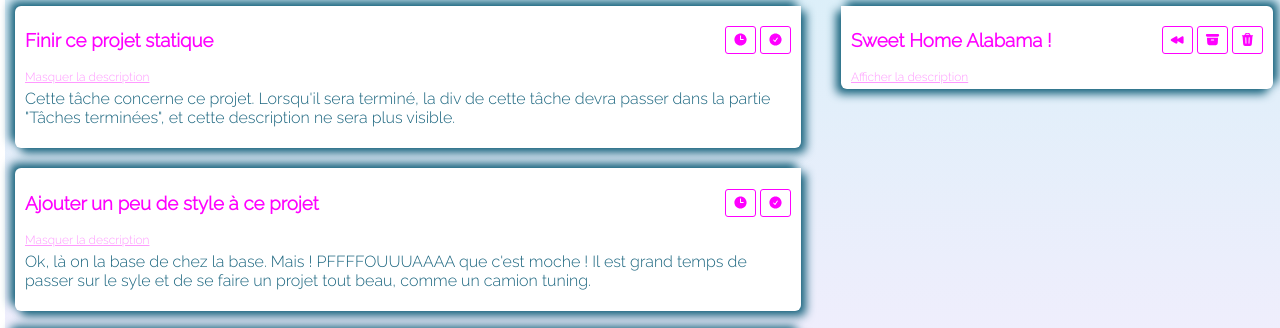
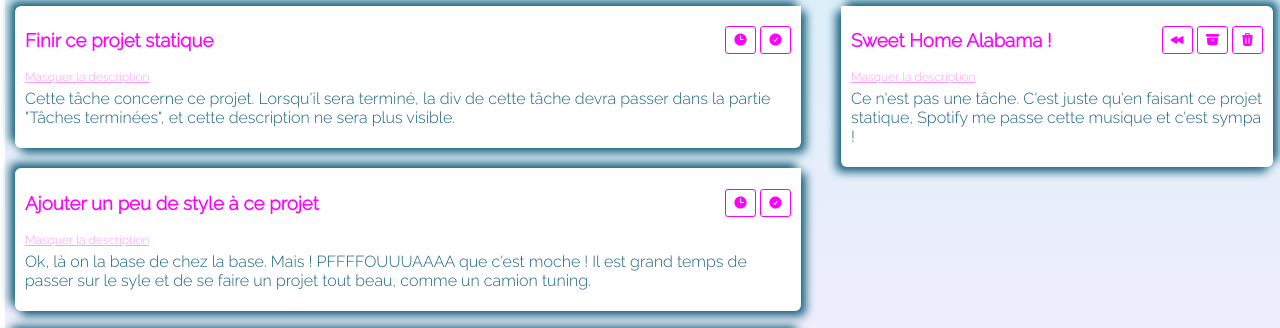
Before and after one commit to CesarMoroPro/todo-list-js, a website with bundled scripts: page index.html in a window 1280 px wide. Both pictures are taken after a click on the element "Afficher la description". Shown: the part 471-799 px from the top of the page. Built offline with nearby package versions, Linux system fonts and the light colour scheme; a web font is replaced by a local one.

Commit message:
Fonctionnalité TERMINEE pour le bouton d'affichage ou masquage de description. Bug à fixer, mais doit se faire dans les composants de doneButton et notDoneButton

```diff
--- /dev/null
+++ b/js/components/descriptionButton.js
@@ -0,0 +1,52 @@
+export function afficherOuMasquerLaDescriptiontache() {
+        console.log('descriptionButton.js >> afficherOuMasquerLaDescriptiontache chargée')
+
+        //* Récupération des éléments utiles
+        // Toutes les boutons "Afficher - masquer la description"
+        let tableauDesBoutonsPourAfficherLaDescription = document.querySelectorAll('.afficher-masquer-description');
+
+
+        //* Fonction de traitement de l'événement
+        function afficherOuMasquerDescription(paramBoutonDescription) {
+
+                //> Traitement CONDITIONNEL
+                /**
+                 * Si le contenu de la description contient la string "Masquer la description"
+                 * Alors :
+                 *      -> remplacer par la string "Afficher la description"
+                 *      -> ajouter la classe "display-none" à la description
+                 *                      --> Nécessite de récupérer la description de la tache au préalable
+                 *                              --> Nécessite de récupérer la tâche courante en premier !
+                 *
+                 * Sinon, si le contenu de la description contient la string "Afficher la description"
+                 * Alors :
+                 *      -> remplacer par la string "Masquer la description"
+                 *      -> supprimer la classe "display-none"
+                 *                      --> Nécessite de récupérer la description de la tache au préalable
+                 *                              --> Nécessite de récupérer la tâche courante en premier !
+                 */
+
+                // Je récupère la tâche courante, donc la tâche parente du bouton fourni en argument
+                let tacheCourante = paramBoutonDescription.currentTarget.parentNode;
+                // Je récupère le bouton "Afficher - masquer" de la tâche courante  également
+                let boutonAfficherMasquerDeLaTacheCourante = paramBoutonDescription.currentTarget;
+
+                // Je récupère la description de la tâche courante
+                let descriptionDeLaTache = tacheCourante.querySelector('.description');
+
+                if(boutonAfficherMasquerDeLaTacheCourante.textContent === "Masquer la description") {
+                        boutonAfficherMasquerDeLaTacheCourante.textContent = "Afficher la description";
+                        descriptionDeLaTache.classList.add('display-none');
+                }
+                else if(boutonAfficherMasquerDeLaTacheCourante.textContent === "Afficher la description") {
+                        boutonAfficherMasquerDeLaTacheCourante.textContent = "Masquer la description";
+                        descriptionDeLaTache.classList.remove('display-none');
+                }
+        }
+
+
+        //* Événement, au clic sur un bouton "afficher ou masquer la description"
+        tableauDesBoutonsPourAfficherLaDescription.forEach(boutonAfficherOuMasquerDescription => {
+                boutonAfficherOuMasquerDescription.addEventListener('click', afficherOuMasquerDescription, boutonAfficherOuMasquerDescription);
+        })
+}
--- a/js/components/notDoneButton.js
+++ b/js/components/notDoneButton.js
@@ -1,6 +1,6 @@
 //* Ce fichier a le même fonctionnement que le fichier "doneButton.js"
 export function notDoneButtonFunction() {
-        console.log('notDoneButton.js >> notDoneButtonFuction chargée');
+        // console.log('notDoneButton.js >> notDoneButtonFuction chargée');
 
         //* Récupération des éléments utiles
         // Tous les boutons "Rebasculer la tâche en non-terminée"
--- a/main.js
+++ b/main.js
@@ -5,15 +5,18 @@ import  { headerFunction } from './js/layouts/header.js';
 import { taskInProgressButtonFunction } from './js/components/taskInProgressButton.js';
 import { doneButtonFunction } from './js/components/doneButton.js';
 import { notDoneButtonFunction } from './js/components/notDoneButton.js';
+import { afficherOuMasquerLaDescriptiontache } from './js/components/descriptionButton.js';
 
 function goMonPetitJs() {
 
         console.log("le DOM est chargé");
 
         headerFunction();
+        afficherOuMasquerLaDescriptiontache();
         taskInProgressButtonFunction();
         doneButtonFunction();
         notDoneButtonFunction();
+
 }
 
 window.addEventListener('DOMContentLoaded', goMonPetitJs);
--- a/scss/pages/_homepage.scss
+++ b/scss/pages/_homepage.scss
@@ -61,7 +61,7 @@
                 }
 
                 .afficher-masquer-description {
-                        width: 200px;
+                        width: 125px;
                         color: rgba($fof, 0.4);
                         cursor: pointer;
                         text-decoration: underline;
```
Also changed, not shown: css/main.css.
